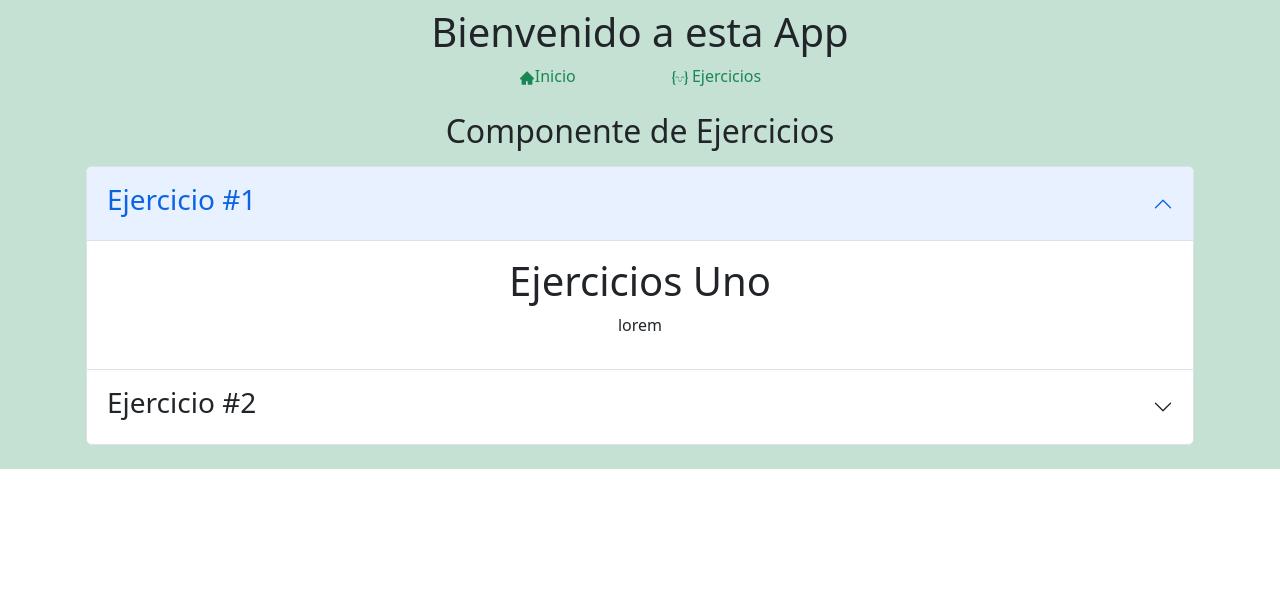
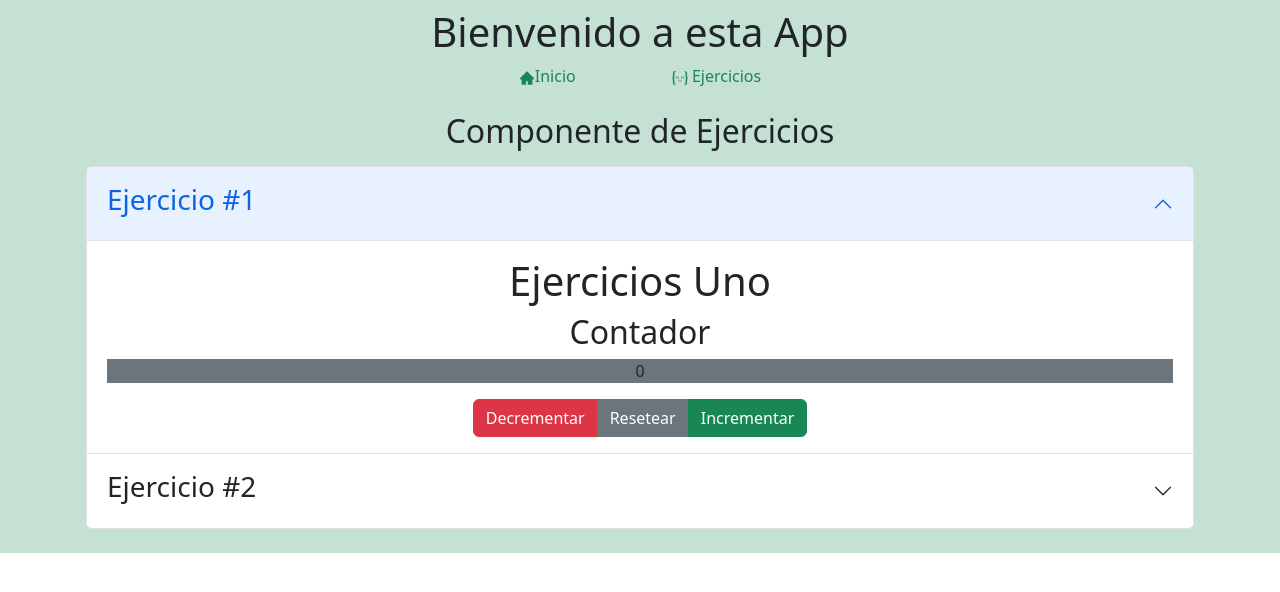
Before and after one commit to cgmontea98/bit09exercises, a React (Vite) app: page /Ejercicios in a window 1280 px wide. Shown: the top 592 px of the page. Built offline with nearby package versions, Linux system fonts and the light colour scheme.

Commit message:
contador

```diff
--- a/src/components/Ejercicios.jsx
+++ b/src/components/Ejercicios.jsx
@@ -1,4 +1,4 @@
-import React, { useState } from "react";
+import React from "react";
 import Container from "react-bootstrap/Container";
 import Row from "react-bootstrap/Row";
 import Col from "react-bootstrap/Col";
--- a/src/components/EjerciciosD.jsx
+++ b/src/components/EjerciciosD.jsx
@@ -1,7 +1,12 @@
-import React from "react";
+import React from "react";import Card from "react-bootstrap/Card";
 
 export const EjerciciosD = () => {
-  return<>
-  <h1>Ejercicios Dos</h1> <p>lorem</p>
-</>;
+  return (
+    <>
+      <h1>Ejercicios Dos</h1> <p>lorem</p>
+      <div className="my-4 d-flex align-items-center justify-content-center">
+        <ol><li></li><li></li><li></li><li></li><li></li></ol>
+      </div>
+    </>
+  );
 };
--- a/src/components/EjerciciosU.jsx
+++ b/src/components/EjerciciosU.jsx
@@ -1,9 +1,48 @@
-import React from "react";
+import React, { useEffect, useState } from "react";
+import Button from "react-bootstrap/Button";
+import ButtonGroup from "react-bootstrap/ButtonGroup";
 
 export const EjerciciosU = () => {
+  //Para resetear
+  const [contador, setContador] = useState(0);
+  const [color, setColor] = useState("bg-secondary");
+  //Para que controle el cambio de color y es un bloque de código
+  useEffect(() => {
+    if (contador > 0) {
+      setColor("bg-success");
+    } else if (contador < 0) {
+      setColor("bg-danger");
+    } else {
+      setColor("bg-secondary");
+    }
+  }, [contador]);
+  //Clicks
+  const handleDec = () => {
+    const arrD = contador - 1;
+    setContador(arrD);
+  };
+  const handleInc = () => {
+    const arrI = contador + 1;
+    setContador(arrI);
+  };
+
   return (
     <>
-      <h1>Ejercicios Uno</h1> <p>lorem</p>
+      <h1>Ejercicios Uno</h1>
+      <h2>Contador</h2>
+      <p className={color}>{contador}</p>
+      <ButtonGroup aria-label="Basic example">
+        <Button variant="danger" onClick={() => handleDec()}>
+          Decrementar
+        </Button>
+        {/* Otra forma de usar el click es colocando la funcion del seteo directo en arrowfunction */}
+        <Button variant="secondary" onClick={() => setContador(0)}>
+          Resetear
+        </Button>
+        <Button variant="success" onClick={() => handleInc()}>
+          Incrementar
+        </Button>
+      </ButtonGroup>
     </>
   );
 };
```
